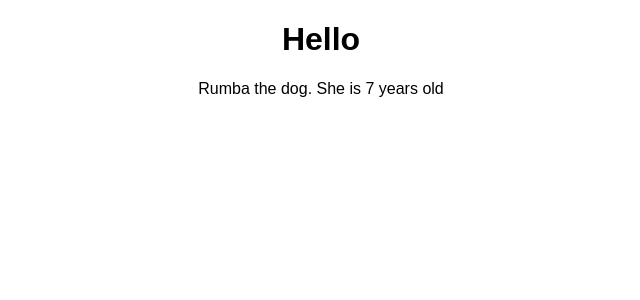
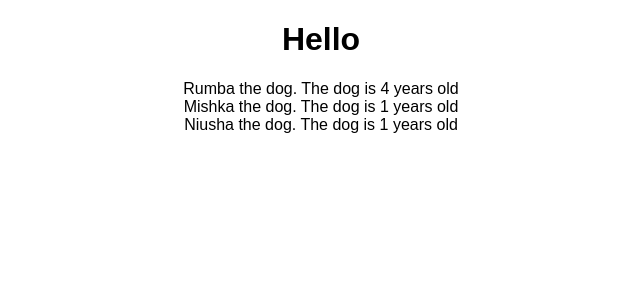
Before and after one commit to iftemplar/react-complete-guide, a React (Create React App) app: page / in a window 1280 px wide. Shown: the top 300 px of the page, without its empty margins (319-959 px from the left). Built offline with nearby package versions, Linux system fonts and the light colour scheme.

Commit message:
Sending props to each component call

```diff
--- a/src/App.js
+++ b/src/App.js
@@ -7,7 +7,9 @@ class App extends Component {
     return (
       <div className="App">
         <h1>Hello</h1>
-        <Dog />
+        <Dog name='Rumba' age='4' />
+        <Dog name='Mishka' age='1' />
+        <Dog name='Niusha' age='1' />
       </div>
     );
     // return React.createElement('section', {className: 'App rumba'}, React.createElement('h1', null, 'The dog'))
--- a/src/Dog/Dog.js
+++ b/src/Dog/Dog.js
@@ -1,7 +1,7 @@
 import React from 'react';
 
-const Dog = () => {
-return <div>Rumba the dog. She is {Math.floor(Math.random()*20)} years old</div>
+const Dog = (props) => {
+return <div>{props.name} the dog. The dog is {props.age} years old</div>
 }
 
 export default Dog;
```
